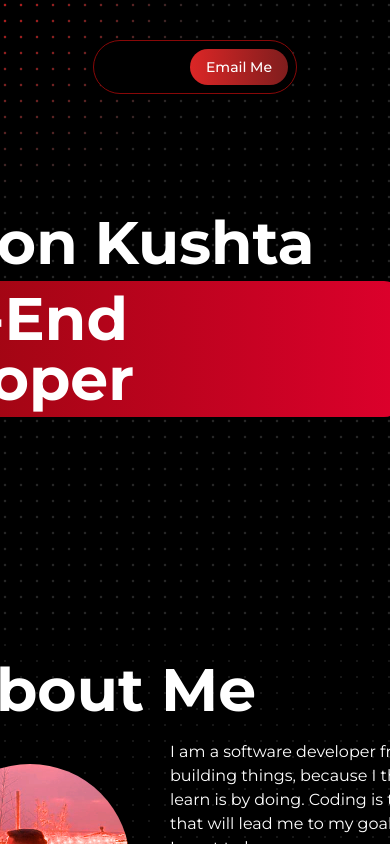
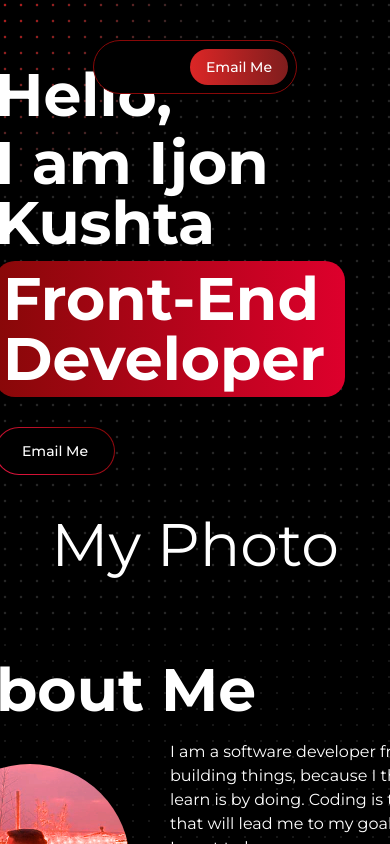
Before and after one commit to codify4/Portfolio, a Next.js app: page / in a window 390 px wide. Shown: the top 844 px of the page. Built offline with nearby package versions, Linux system fonts and the light colour scheme.

Commit message:
hero section mobile responisive

```diff
--- a/components/sections/Hero.tsx
+++ b/components/sections/Hero.tsx
@@ -8,11 +8,11 @@ const Hero = () => {
 
   return (
     <div id="hero" className="bg-black text-white">
-        <HeroHighlight className="flex flex-row items-center justify-center text-6xl 2xl:gap-x-[500px] xl:gap-x-[100px] md:gap-x-[100px] xl:px-[100px] lg:px-[200px]">
-          <div className="flex flex-col xl:w-full md:w-[600px] items-start gap-y-2">
+        <HeroHighlight className="flex md:flex-row flex-col items-center justify-center text-6xl 2xl:gap-x-[500px] xl:gap-x-[100px] md:gap-x-[100px] xl:px-[100px] lg:px-[200px] gap-y-10">
+          <div className="flex flex-col xl:w-full md:w-[600px] w-[400px] items-start gap-y-2">
             <span className="font-bold">Hello,</span>
-            <span className="font-bold w-[600px]"> I am Ijon Kushta </span>
-            <Highlight className="xl:w-[700px] md:w-[360px] text-6xl rounded-[20px] font-bold ">Front-End Developer</Highlight>
+            <span className="font-bold xl:w-[600px] md:w-[300px] text-6xl"> I am Ijon Kushta </span>
+            <Highlight className="xl:w-[700px] md:w-[360px] w-[350px] text-6xl rounded-[20px] font-bold">Front-End Developer</Highlight>
 
             <a href={`mailto:${process.env.EMAIL}`} target="_blank" >
               <Button />
```
